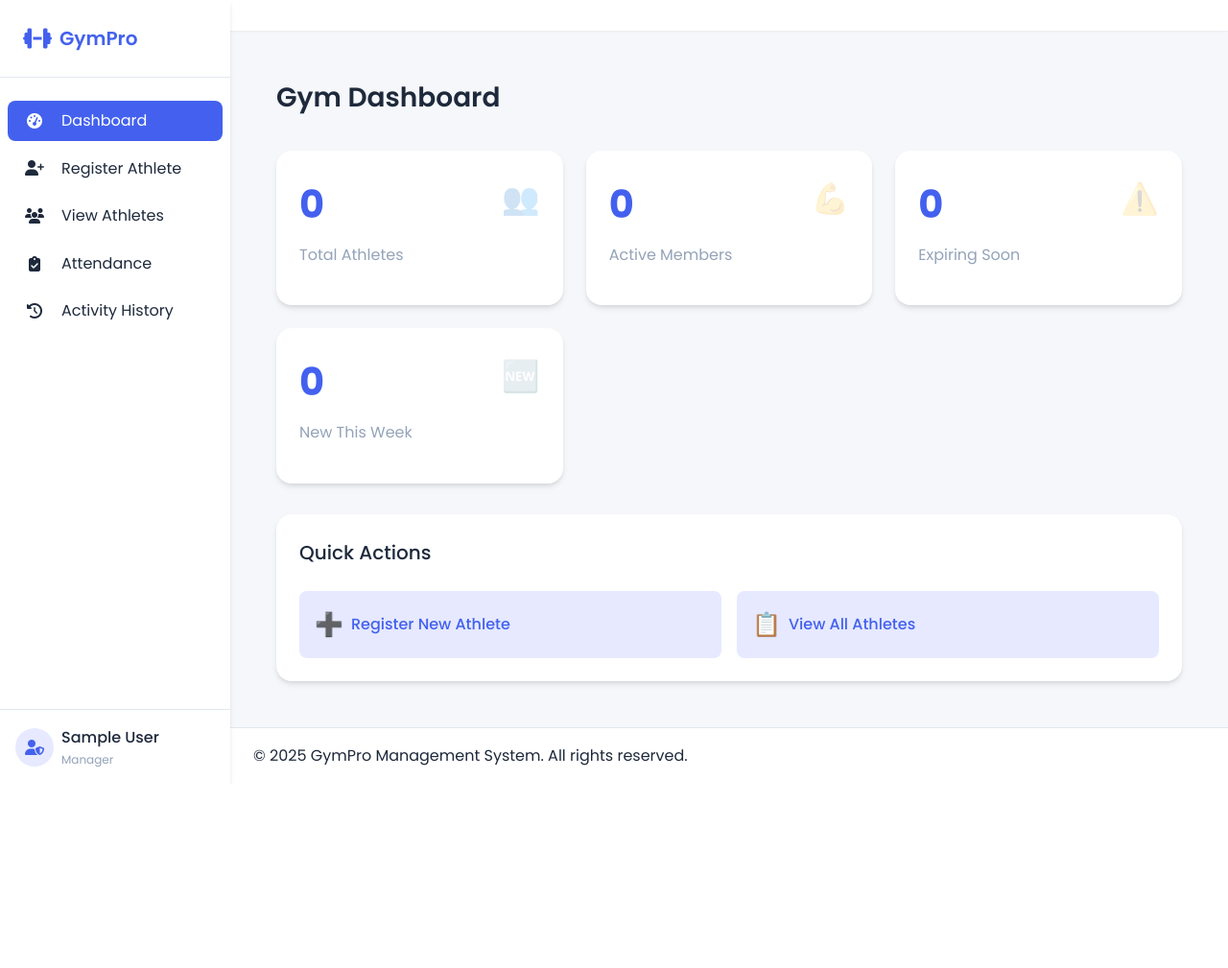
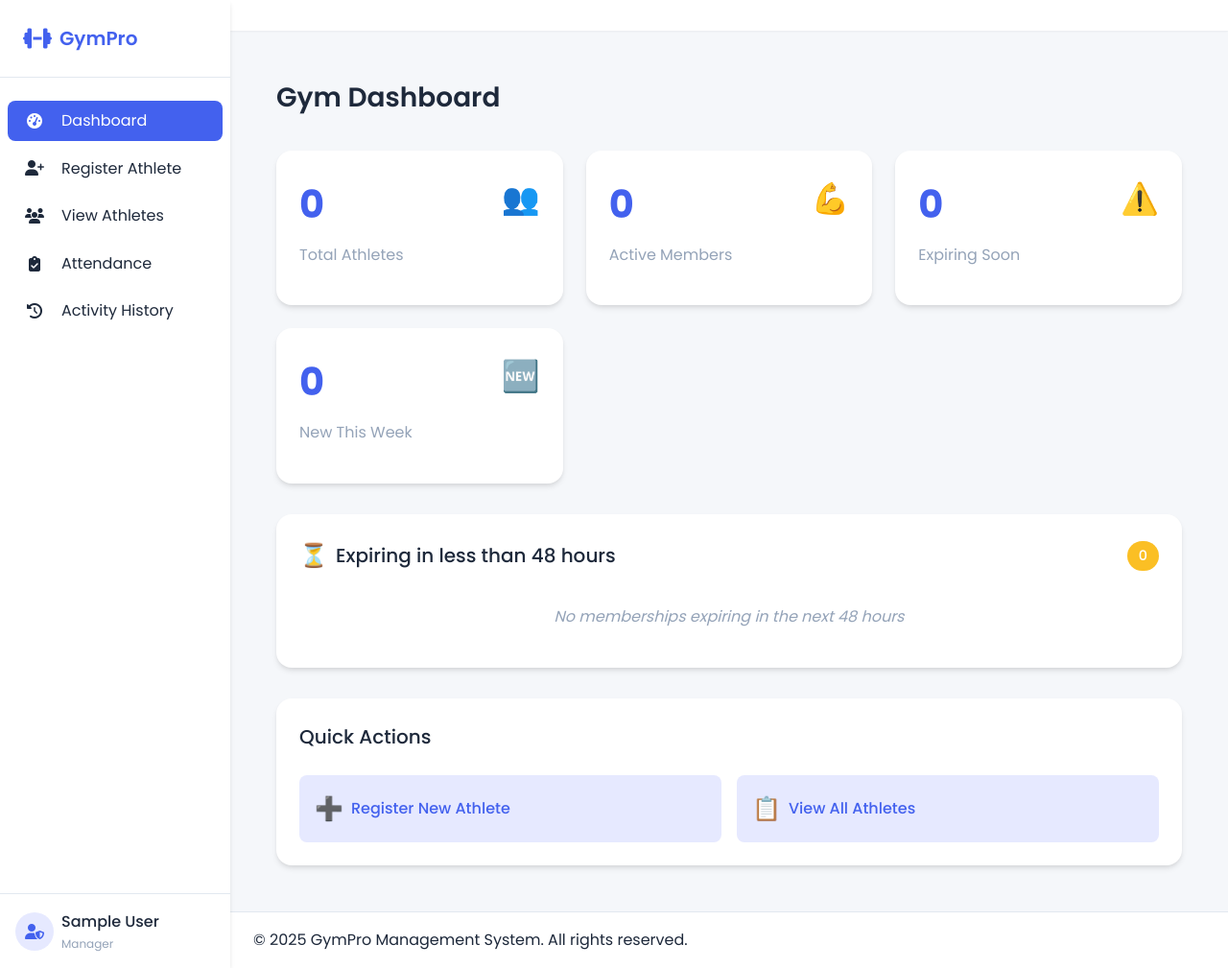
Before and after one commit to 0xAbolfazl/GYM-Management-System, a Flask app: page / in a window 1280 px wide. Shown: the whole page at 96% size. Before the commit the page ends 800 px from the top, so only its background shows below. Run offline with Flask 3, Linux system fonts and the light colour scheme; the visitor is signed in with stand-in values (Sample User, id 1); data that the repository does not hold is empty.

Commit message:
Displaying those who have less than 2 days remaining added

```diff
--- a/app.py
+++ b/app.py
@@ -260,6 +260,29 @@ def login():
 def home():
     conn = get_db_connection()
     gender = session['gender']
+
+    # Get athletes expiring in less than 48 hours
+    expiring_48h = []
+    athletes = conn.execute(
+        "SELECT id, first_name, last_name, start_date, days_remaining FROM athletes WHERE gender = ? AND days_remaining > 0",
+        (gender,)
+    ).fetchall()
+
+    for athlete in athletes:
+        start_date = datetime.strptime(athlete['start_date'], '%Y-%m-%d')
+        end_date = start_date + timedelta(days=athlete['days_remaining'])
+        remaining_days = (end_date - datetime.now()).days
+
+        if 0 <= remaining_days <= 2:  # Less than 48 hours
+            expiring_48h.append({
+                'first_name': athlete['first_name'],
+                'last_name': athlete['last_name'],
+                'start_date': athlete['start_date'],
+                'end_date': end_date.strftime('%Y-%m-%d'),
+                'days_remaining': remaining_days,
+                'original_days': athlete['days_remaining']
+            })
+
     stats = {
         'total_athletes': conn.execute("SELECT COUNT(*) FROM athletes WHERE gender = ?", (gender,)).fetchone()[0],
         'active_athletes': conn.execute("SELECT COUNT(*) FROM athletes WHERE gender = ? AND days_remaining > 0", (gender,)).fetchone()[0],
@@ -267,7 +290,9 @@ def home():
         'recent_registrations': conn.execute(
             'SELECT COUNT(*) FROM athletes WHERE gender = ? AND registration_date > ?',
             (gender, (datetime.now() - timedelta(days=7)).strftime('%Y-%m-%d %H:%M:%S'),)
-        ).fetchone()[0]
+        ).fetchone()[0],
+        'expiring_48h': expiring_48h,
+        'expiring_48h_count': len(expiring_48h)
     }
 
     conn.close()
--- a/static/css/home.css
+++ b/static/css/home.css
@@ -55,7 +55,6 @@
   top: var(--spacing-lg);
   right: var(--spacing-lg);
   font-size: 2rem;
-  opacity: 0.2;
 }
 
 /* ===== QUICK ACTIONS ===== */
@@ -127,3 +126,116 @@
     width: 100%;
   }
 }
+
+
+/* ===== EXPIRING SECTION ===== */
+.expiring-section {
+    background: white;
+    border-radius: var(--radius-lg);
+    padding: var(--spacing-lg);
+    box-shadow: var(--shadow-md);
+    margin-bottom: var(--spacing-xl);
+}
+
+.expiring-section h3 {
+    font-size: 1.25rem;
+    margin-bottom: var(--spacing-md);
+    color: var(--dark-color);
+    font-weight: 500;
+    display: flex;
+    align-items: center;
+    gap: var(--spacing-sm);
+}
+
+.expiring-icon {
+    font-size: 1.5rem;
+}
+
+.expiring-count {
+    background: var(--warning-color);
+    color: white;
+    padding: 0.25rem 0.75rem;
+    border-radius: 2rem;
+    font-size: 0.9rem;
+    margin-left: auto;
+}
+
+.expiring-table-container {
+    overflow-x: auto;
+}
+
+.expiring-table {
+    width: 100%;
+    border-collapse: collapse;
+    margin-top: var(--spacing-md);
+}
+
+.expiring-table th {
+    background: var(--light-color);
+    padding: var(--spacing-sm) var(--spacing-md);
+    text-align: left;
+    font-weight: 500;
+    color: var(--dark-color);
+}
+
+.expiring-table td {
+    padding: var(--spacing-sm) var(--spacing-md);
+    border-bottom: 1px solid var(--border-color);
+}
+
+.expiring-table tr:last-child td {
+    border-bottom: none;
+}
+
+.expiring-table tr:hover {
+    background: var(--light-color);
+}
+
+.status-badge {
+    display: inline-block;
+    padding: 0.25rem 0.75rem;
+    border-radius: 2rem;
+    font-size: 0.85rem;
+    font-weight: 500;
+}
+
+.status-badge.warning {
+    background: rgba(255, 165, 0, 0.1);
+    color: var(--warning-color);
+}
+
+.status-badge.expired {
+    background: rgba(255, 0, 0, 0.1);
+    color: var(--danger-color);
+}
+
+.no-expiring {
+    padding: var(--spacing-md);
+    text-align: center;
+    color: var(--gray-color);
+    font-style: italic;
+}
+
+/* ========== RESPONSIVE ADJUSTMENTS ========== */
+@media (max-width: 768px) {
+    .expiring-table th,
+    .expiring-table td {
+        padding: var(--spacing-sm);
+        font-size: 0.9rem;
+    }
+
+    .expiring-section h3 {
+        font-size: 1.1rem;
+    }
+}
+
+@media (max-width: 480px) {
+    .expiring-table {
+        font-size: 0.85rem;
+    }
+
+    .status-badge {
+        font-size: 0.8rem;
+        padding: 0.2rem 0.6rem;
+    }
+}
--- a/templates/home.html
+++ b/templates/home.html
@@ -33,6 +33,50 @@
         </div>
     </div>
 
+    <!-- New Expiring Soon Section -->
+    <div class="expiring-section">
+        <h3>
+            <span class="expiring-icon">⏳</span>
+            Expiring in less than 48 hours
+            <span class="expiring-count">{{ expiring_48h_count }}</span>
+        </h3>
+
+        {% if expiring_48h %}
+        <div class="expiring-table-container">
+            <table class="expiring-table">
+                <thead>
+                    <tr>
+                        <th>Full Name</th>
+                        <th>Start Date</th>
+                        <th>End Date</th>
+                        <th>Days</th>
+                        <th>Status</th>
+                    </tr>
+                </thead>
+                <tbody>
+                    {% for athlete in expiring_48h %}
+                    <tr>
+                        <td>{{ athlete.first_name }} {{ athlete.last_name }}</td>
+                        <td>{{ athlete.start_date }}</td>
+                        <td>{{ athlete.end_date }}</td>
+                        <td>{{ athlete.original_days }} days</td>
+                        <td>
+                            <span class="status-badge {% if athlete.days_remaining <= 0 %}expired{% else %}warning{% endif %}">
+                                {% if athlete.days_remaining <= 0 %}Expired{% else %}Expiring{% endif %}
+                            </span>
+                        </td>
+                    </tr>
+                    {% endfor %}
+                </tbody>
+            </table>
+        </div>
+        {% else %}
+        <div class="no-expiring">
+            No memberships expiring in the next 48 hours
+        </div>
+        {% endif %}
+    </div>
+
     <div class="quick-actions">
         <h3>Quick Actions</h3>
         <div class="action-buttons">
```
